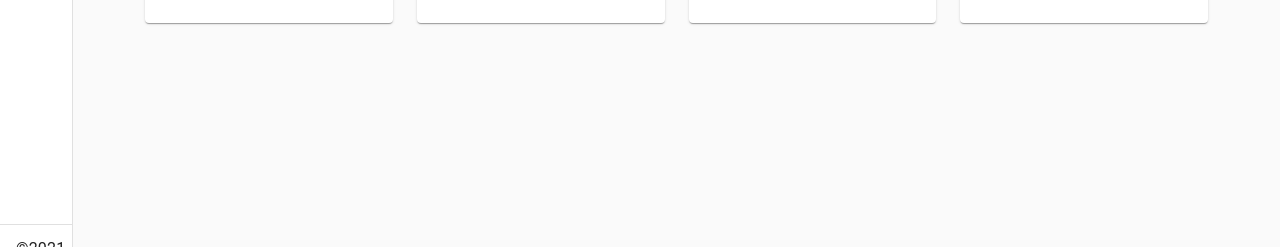
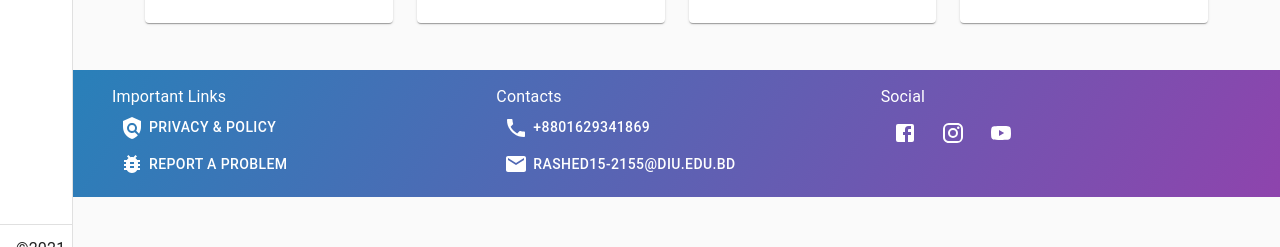
Before and after one commit to rashedabir/MERN_E-Learning_System, a React (Create React App) app in the folder client/: page /course in a window 1280 px wide. Shown: the part 519-766 px from the top of the page. Built offline with nearby package versions, Linux system fonts and the light colour scheme; no server answers.

Commit message:
casual edit & add footer

```diff
--- a/client/src/App.css
+++ b/client/src/App.css
@@ -203,3 +203,10 @@ a {
   top: 150px;
   align-self: flex-start;
 }
+
+/*----------------------------footer--------------------------*/
+
+footer {
+  background-image: linear-gradient(120deg, #2980b9, #8e44ad);
+  color: #fff;
+}
--- /dev/null
+++ b/client/src/components/Footer.jsx
@@ -0,0 +1,80 @@
+import React from "react";
+import {
+  Button,
+  Container,
+  Grid,
+  IconButton,
+  makeStyles,
+  Typography,
+} from "@material-ui/core";
+import PolicyIcon from "@material-ui/icons/Policy";
+import BugReportIcon from "@material-ui/icons/BugReport";
+import EmailIcon from "@material-ui/icons/Email";
+import LocalPhone from "@material-ui/icons/LocalPhone";
+import FacebookIcon from "@material-ui/icons/Facebook";
+import InstagramIcon from "@material-ui/icons/Instagram";
+import YoutubeIcon from "@material-ui/icons/YouTube";
+
+const useStyles = makeStyles((theme) => ({
+  root: {
+    padding: "15px",
+    margin: "0 auto",
+  },
+  btn: {
+    color: "#fff",
+  },
+}));
+
+function Footer() {
+  const classes = useStyles();
+  return (
+    <footer className={classes.root}>
+      <Container maxWidth="lg">
+        <Grid container spacing={3}>
+          <Grid item xl={4} lg={4} xs={12} style={{ textAlign: "left" }}>
+            <Typography>Important Links</Typography>
+            <div>
+              <Button size="medium" className={classes.btn}>
+                <PolicyIcon style={{ marginRight: "5px" }} />
+                Privacy & Policy
+              </Button>
+              <br />
+              <Button size="medium" className={classes.btn}>
+                <BugReportIcon style={{ marginRight: "5px" }} />
+                Report a Problem
+              </Button>
+            </div>
+          </Grid>
+          <Grid item xl={4} lg={4} xs={12} style={{ textAlign: "left" }}>
+            <Typography>Contacts</Typography>
+            <div>
+              <Button size="medium" className={classes.btn}>
+                <LocalPhone style={{ marginRight: "5px" }} />
+                +8801629341869
+              </Button>
+              <br />
+              <Button size="medium" className={classes.btn}>
+                <EmailIcon style={{ marginRight: "5px" }} />
+                rashed15-2155@diu.edu.bd
+              </Button>
+            </div>
+          </Grid>
+          <Grid item xl={4} lg={4} xs={12} style={{ textAlign: "left" }}>
+            <Typography>Social</Typography>
+            <IconButton>
+              <FacebookIcon style={{ color: "#fff" }} />
+            </IconButton>
+            <IconButton>
+              <InstagramIcon style={{ color: "#fff" }} />
+            </IconButton>
+            <IconButton>
+              <YoutubeIcon style={{ color: "#fff" }} />
+            </IconButton>
+          </Grid>
+        </Grid>
+      </Container>
+    </footer>
+  );
+}
+
+export default Footer;
--- a/client/src/screens/CourseDetails.jsx
+++ b/client/src/screens/CourseDetails.jsx
@@ -22,11 +22,13 @@ import BuildIcon from "@material-ui/icons/Build";
 import VerifiedUserIcon from "@material-ui/icons/VerifiedUser";
 import { Link } from "react-router-dom";
 import PlayList from "../components/PlayList";
+import Footer from "../components/Footer";
 
 const useStyles = makeStyles((theme) => ({
   root: {
     flexGrow: 1,
     paddingTop: "50px",
+    marginBottom: "100px",
   },
   paper: {
     padding: theme.spacing(2),
@@ -106,6 +108,7 @@ function CourseDetails() {
   }, [list, details._id]);
 
   return (
+    <>
       <Container maxWidth="xl">
         <div className={classes.root}>
           <Grid container spacing={3}>
@@ -154,7 +157,8 @@ function CourseDetails() {
                           component="p"
                           style={{ display: "flex", alignItems: "center" }}
                         >
-                        <CreateIcon className={classes.icon} /> {req.requrement}
+                          <CreateIcon className={classes.icon} />{" "}
+                          {req.requrement}
                         </Typography>
                       </Grid>
                     ))}
@@ -263,8 +267,8 @@ function CourseDetails() {
                       color: "#777",
                     }}
                   >
-                  <VerifiedUserIcon className={classes.icon2} /> Certificate of
-                  Completion
+                    <VerifiedUserIcon className={classes.icon2} /> Certificate
+                    of Completion
                   </p>
                 </div>
               </Card>
@@ -272,6 +276,8 @@ function CourseDetails() {
           </Grid>
         </div>
       </Container>
+      <Footer />
+    </>
   );
 }
 
--- a/client/src/screens/CourseList.jsx
+++ b/client/src/screens/CourseList.jsx
@@ -10,6 +10,7 @@ import LoadingScreen from "react-loading-screen";
 import Filters from "../components/Filters";
 import LoadMore from "../components/LoadMore";
 import LoadingBox from "../components/LoadingBox";
+import Footer from "../components/Footer";
 
 const useStyles = makeStyles((theme) => ({
   paper: {
@@ -105,6 +106,7 @@ function CourseList() {
       </Grow>
       <LoadMore />
       {courses.length === 0 && <LoadingBox loading={load} />}
+      <Footer />
     </>
   );
 }
--- a/client/src/screens/Dashboard.jsx
+++ b/client/src/screens/Dashboard.jsx
@@ -14,6 +14,7 @@ import CountUp from "react-countup";
 import home from "../asstes/home.jpg";
 import CourseDashboard from "../components/CourseDashboard";
 import { Link } from "react-router-dom";
+import Footer from "../components/Footer";
 
 const useStyles = makeStyles((theme) => ({
   root: {
@@ -128,6 +129,7 @@ function Dashboard() {
         </div>
       </div>
       <CourseDashboard />
+      <Footer />
     </>
   );
 }
--- a/client/src/screens/EnrollList.jsx
+++ b/client/src/screens/EnrollList.jsx
@@ -3,6 +3,7 @@ import axios from "axios";
 import React, { useContext } from "react";
 import { toast } from "react-toastify";
 import EnrollCourseCard from "../components/EnrollCourseCard";
+import Footer from "../components/Footer";
 import { GlobalState } from "../context/GlobalState";
 
 const useStyles = makeStyles((theme) => ({
@@ -59,6 +60,7 @@ function EnrollList() {
   };
 
   return (
+    <>
       <Grow in>
         <Grid
           className={classes.container}
@@ -85,6 +87,8 @@ function EnrollList() {
           ))}
         </Grid>
       </Grow>
+      <Footer />
+    </>
   );
 }
 
```
Also changed, not shown: client/src/screens/AddCourse.jsx (+29 -30 lines). Lines whose indentation alone changed are shown as unchanged.
